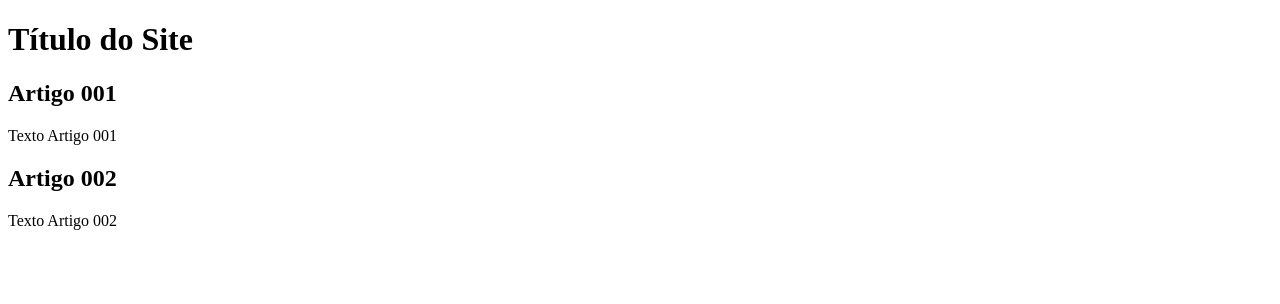
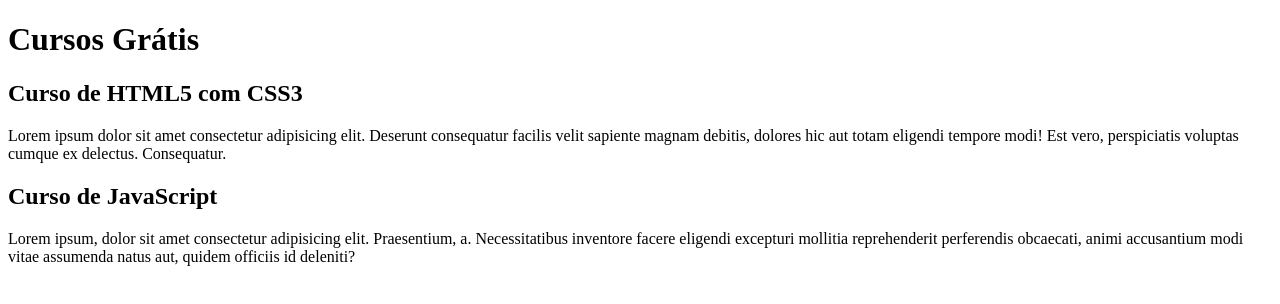
Before and after one commit to felipelourencosilva/projeto-site, a plain HTML site: page index.html in a window 1280 px wide. Drawn offline with Linux system fonts and the light colour scheme.

Commit message:
comecei a escrever o conteúdo

```diff
--- a/index.html
+++ b/index.html
@@ -4,20 +4,20 @@
     <meta charset="UTF-8">
     <meta http-equiv="X-UA-Compatible" content="IE=edge">
     <meta name="viewport" content="width=device-width, initial-scale=1.0">
-    <title>Título</title>
+    <title></title>
 </head>
 <body>
     <main>
-        <heade>
-            <h1>Título do Site</h1>
-        </heade>
+        <header>
+            <h1>Cursos Grátis</h1>
+        </header>
         <article>
-            <h2>Artigo 001</h2>
-            <p>Texto Artigo 001</p>
+            <h2>Curso de HTML5 com CSS3</h2>
+            <p>Lorem ipsum dolor sit amet consectetur adipisicing elit. Deserunt consequatur facilis velit sapiente magnam debitis, dolores hic aut totam eligendi tempore modi! Est vero, perspiciatis voluptas cumque ex delectus. Consequatur.</p>
         </article>
         <article>
-            <h2>Artigo 002</h2>
-            <p>Texto Artigo 002</p>
+            <h2>Curso de JavaScript</h2>
+            <p>Lorem ipsum, dolor sit amet consectetur adipisicing elit. Praesentium, a. Necessitatibus inventore facere eligendi excepturi mollitia reprehenderit perferendis obcaecati, animi accusantium modi vitae assumenda natus aut, quidem officiis id deleniti?</p>
         </article>
     </main>
 </body>
```
